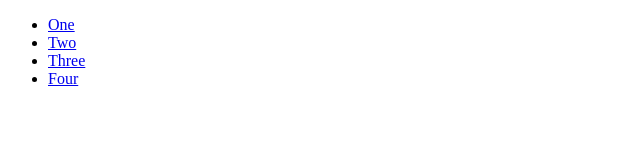
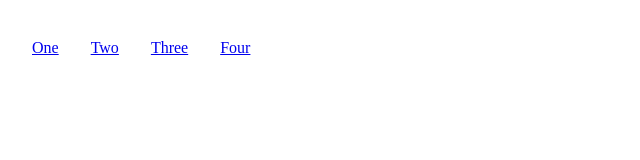
Before and after one commit to ben9543/snapacademy-assessment, a plain HTML site: page index.html in a window 1280 px wide. Shown: the top 160 px of the page, without its empty margins (0-640 px from the left). Drawn offline with Linux system fonts and the light colour scheme.

Commit message:
Scroll.js update

```diff
--- a/index.html
+++ b/index.html
@@ -4,6 +4,7 @@
     <meta charset="UTF-8">
     <meta http-equiv="X-UA-Compatible" content="IE=edge">
     <meta name="viewport" content="width=device-width, initial-scale=1.0">
+    <link rel="stylesheet" href="./static/css/reset.css">
     <link rel="stylesheet" href="./static/css/styles.css">
     <title>SnapAcademy Assessment</title>
 </head>
@@ -11,10 +12,10 @@
     <header>
         <nav id="navigator">
             <ul>
-                <li><a href="#one">One</a></li>
-                <li><a href="#two">Two</a></li>
-                <li><a href="#three">Three</a></li>
-                <li><a href="#four">Four</a></li>
+                <li class="nav_item"><a href="#one">One</a></li>
+                <li class="nav_item"><a href="#two">Two</a></li>
+                <li class="nav_item"><a href="#three">Three</a></li>
+                <li class="nav_item"><a href="#four">Four</a></li>
             </ul>
         </nav>
     </header>
--- a/static/css/styles.css
+++ b/static/css/styles.css
@@ -2,20 +2,26 @@ body{
 
 }
 header{
-
+    position: fixed;
     top:0;
     width: 100%;
-    height: 10rem;
+    height: 6rem;
 }
 #navigator{
     height: 100%;
     width: 100%;
 }
-#navigator.ul{
+#navigator ul{
     display: flex;
     flex-direction: row;
     height: 100%;
     width: 100%;
+    justify-content: flex-start;
+    align-items: center;
+    padding-left: 2rem;
+}
+#navigator ul li {
+    margin-right: 2rem;
 }
 section{
     height: 100vh;
--- a/static/js/scrolls.js
+++ b/static/js/scrolls.js
@@ -1,7 +1,15 @@
 const allSections = document.getElementsByTagName("section");
+const allNavItems = document.getElementsByClassName("nav_item");
 const nav = document.getElementById("navigator");
 const NAVGAP = 30;
 var lastNavPos = window.pageYOffset || document.documentElement.scrollTop;
+
+// Add click event to all nav items
+Array.from(allNavItems).forEach(item => {
+    item.addEventListener("click", function(){
+        nav.style.opacity="1";
+    })
+});
 
 // Navbar scorll event
 document.addEventListener("scroll", function(){
```
